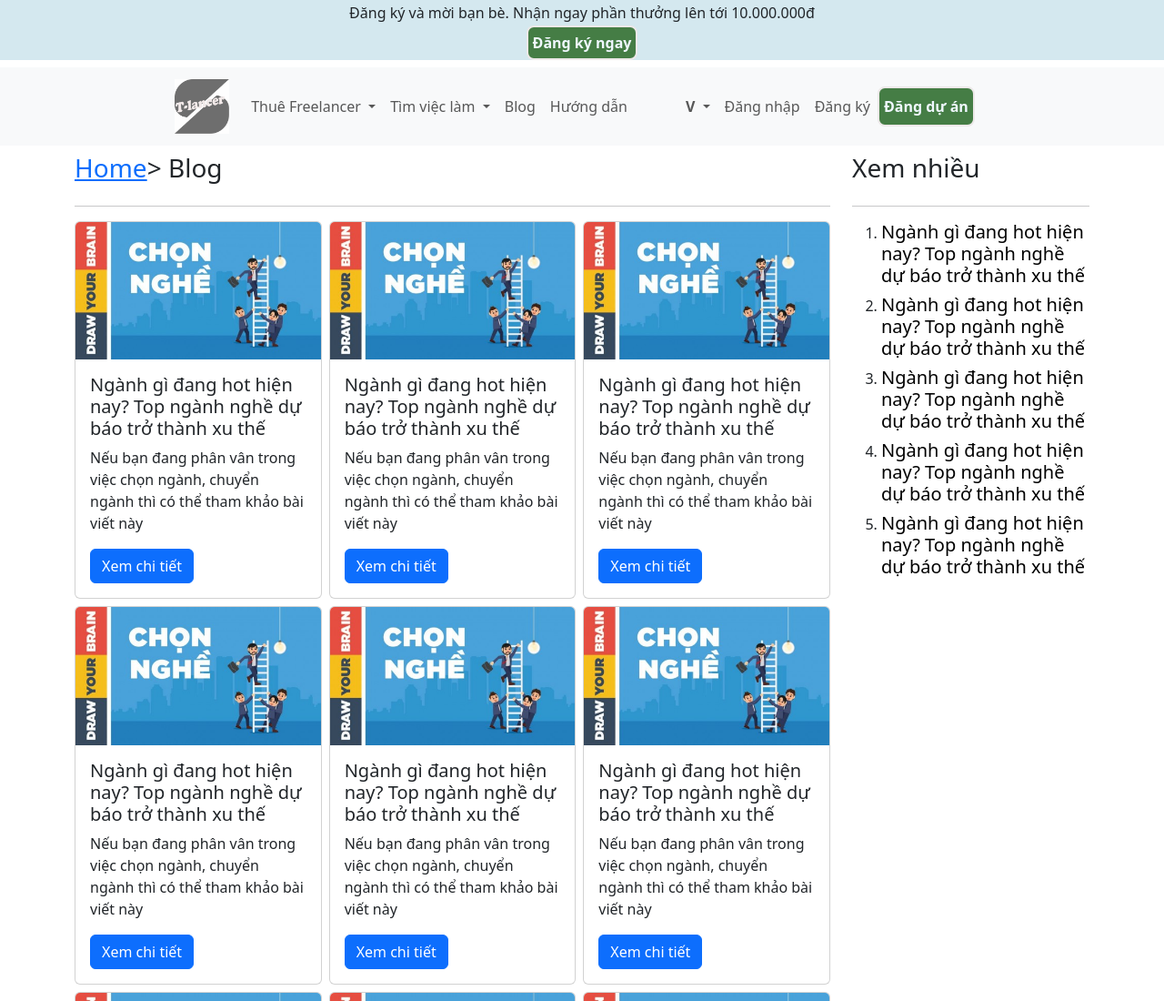
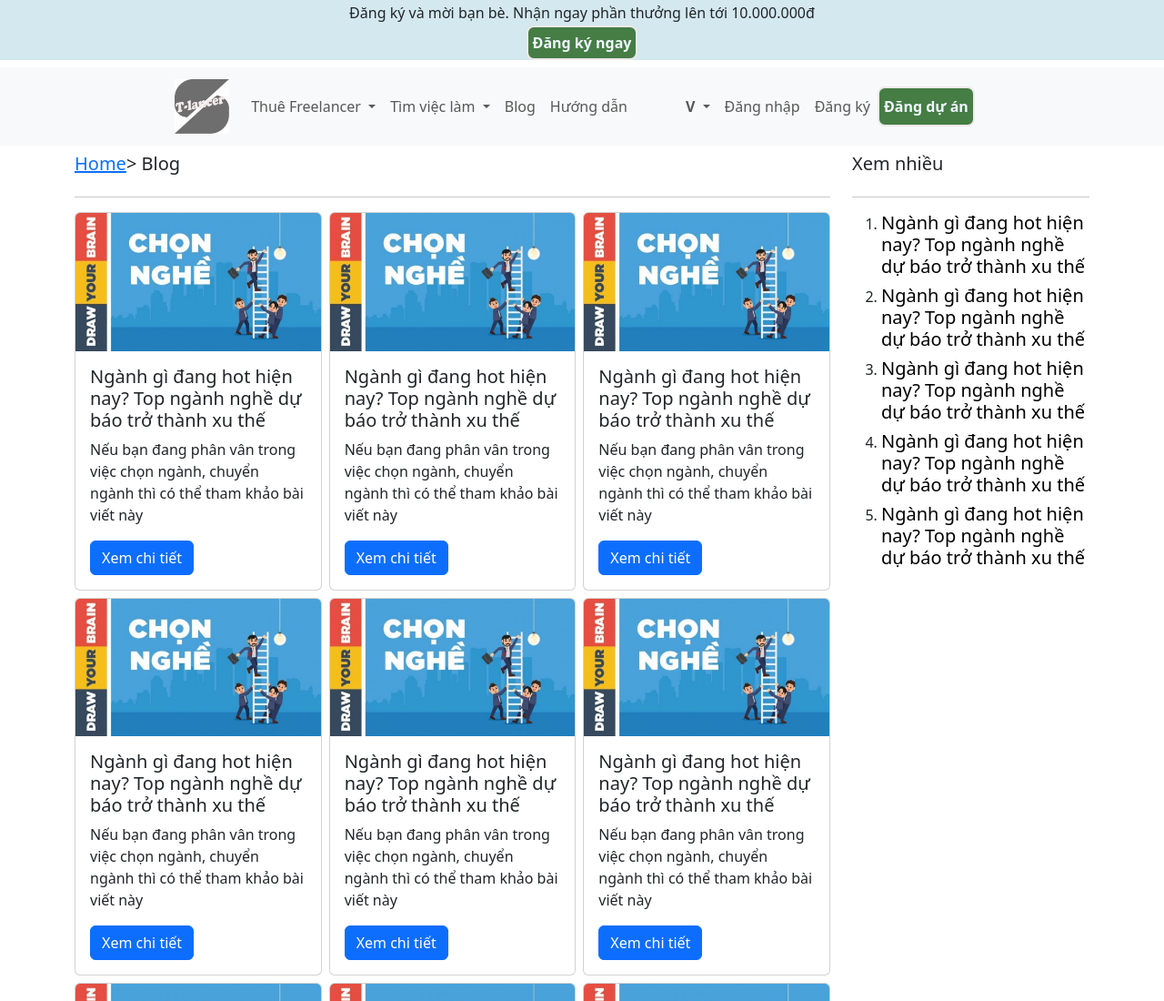
Before and after one commit to tientcdtk5/Tlancer, a plain HTML site: page index.html in a window 1280 px wide. Shown: the top 1100 px of the page at 91% size. Drawn offline with nearby package versions, Linux system fonts and the light colour scheme.

Commit message:
Update index.html

```diff
--- a/index.html
+++ b/index.html
@@ -32,7 +32,7 @@
                 <button type="button" class="btn-close" data-bs-dismiss="offcanvas" aria-label="Close"></button>
               </div>
               <div class="offcanvas-body d-lg-flex justify-content-lg-center align-items-lg-center">
-                <ul class="navbar-nav justify-content-end  pe-3 d-lg-flex justify-content-lg-center align-items-lg-center">
+                <ul class="navbar-nav justify-content-end  pe-3 d-lg-flex justify-content-lg-between align-items-lg-center">
                   <li class="nav-item">
                     <a class="navbar-brand d-none d-lg-block" href="#"><img src="img/T-logo.jpg" alt="" class="nav-logo"></a>
 
@@ -123,8 +123,8 @@
             <div class="col-12 col-lg-8 col-xl-9">
               <nav style="--bs-breadcrumb-divider: '>';" aria-label="breadcrumb">
                 <ol class="breadcrumb">
-                  <li ><a href="#"><h3>Home</h3></a></li>
-                  <li ><h3> > Blog</h3></li>
+                  <li ><a href="#"><h5>Home</h5></a></li>
+                  <li ><h5> > Blog</h5></li>
                 </ol>
               </nav>
               <hr>
@@ -242,7 +242,7 @@
               </div>
             </div>
             <div class="d-none d-lg-block col-lg-3">
-              <h3 style="margin-bottom: 24px;">Xem nhiều</h3>
+              <h5 style="margin-bottom: 24px;">Xem nhiều</h5>
               <hr>
               <ul class="blog-list-most" >
                 <li ><a class="blog-most" href=""><h5>Ngành gì đang hot hiện nay? Top ngành nghề dự báo trở thành xu thế</h5></a> </li>
```
